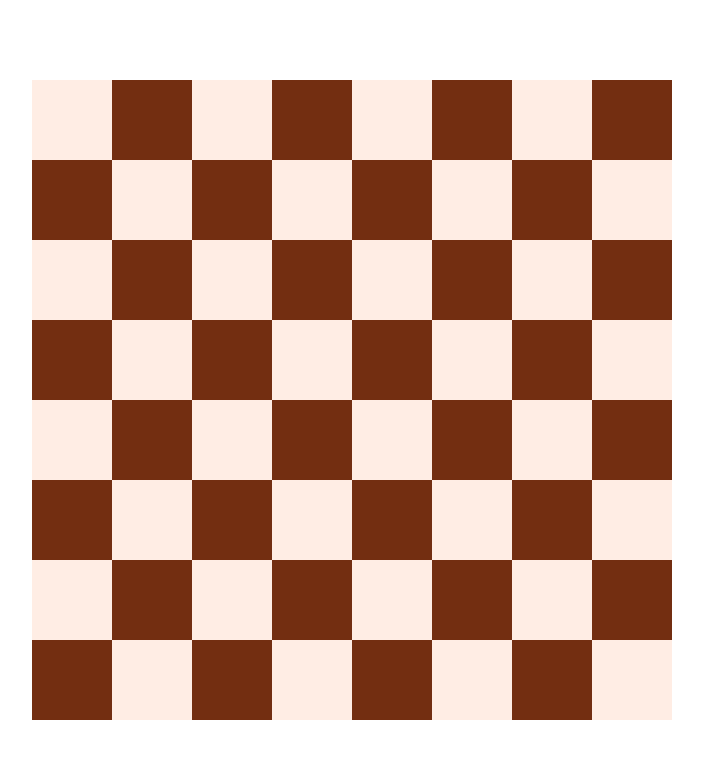
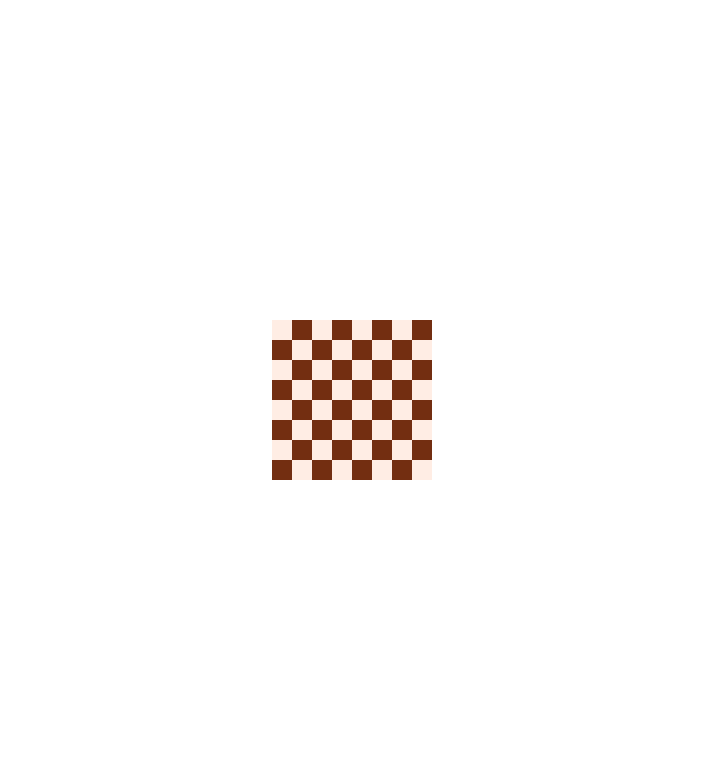
Before and after one commit to NazCodeland/Chessboard, a SvelteKit app: page / in a window 1280 px wide. Shown: the top 758 px of the page, without its empty margins (288-991 px from the left). Built offline with nearby package versions, Linux system fonts and the light colour scheme.

Commit message:
style: restructured the board and square component to be re-sizable

```diff
--- /dev/null
+++ b/src/lib/components/Board.svelte
@@ -0,0 +1,155 @@
+<script lang="ts">
+	import Square from '$lib/elements/Square.svelte';
+	import QueenLight from '$lib/SVGs/QueenLight.svelte';
+	import QueenDark from '$lib/SVGs/QueenDark.svelte';
+	import File from '$lib/elements/File.svelte';
+	import Rank from '$lib/elements/Rank.svelte';
+	export let size: unknown;
+</script>
+
+<div class="gridLayout place-items-center relative">
+	<!-- <div class="flex rank-left">
+		<Rank rank={1} />
+		<Rank rank={2} />
+		<Rank rank={3} />
+		<Rank rank={4} />
+		<Rank rank={5} />
+		<Rank rank={6} />
+		<Rank rank={7} />
+		<Rank rank={8} />
+	</div> -->
+
+	<div class="board" style="inline-size:{size}; block-size:{size}">
+		<!-- <div class="flex file-top">
+			<File text="a" />
+			<File text="b" />
+			<File text="c" />
+			<File text="d" />
+			<File text="e" />
+			<File text="f" />
+			<File text="g" />
+			<File text="h" />
+		</div> -->
+
+		<Square color={'bg-squareLight'} />
+		<Square color={'bg-squareDark'} />
+		<Square color={'bg-squareLight'} />
+		<Square color={'bg-squareDark'} />
+		<Square color={'bg-squareLight'} />
+		<Square color={'bg-squareDark'} />
+		<Square color={'bg-squareLight'} />
+		<Square color={'bg-squareDark'} />
+
+		<Square color={'bg-squareDark'} />
+		<Square color={'bg-squareLight'} />
+		<Square color={'bg-squareDark'} />
+		<Square color={'bg-squareLight'} />
+		<Square color={'bg-squareDark'} />
+		<Square color={'bg-squareLight'} />
+		<Square color={'bg-squareDark'} />
+		<Square color={'bg-squareLight'} />
+
+		<Square color={'bg-squareLight'} />
+		<Square color={'bg-squareDark'} />
+		<Square color={'bg-squareLight'} />
+		<Square color={'bg-squareDark'} />
+		<Square color={'bg-squareLight'} />
+		<Square color={'bg-squareDark'} />
+		<Square color={'bg-squareLight'} />
+		<Square color={'bg-squareDark'} />
+
+		<Square color={'bg-squareDark'} />
+		<Square color={'bg-squareLight'} />
+		<Square color={'bg-squareDark'} />
+		<Square color={'bg-squareLight'} />
+		<Square color={'bg-squareDark'} />
+		<Square color={'bg-squareLight'} />
+		<Square color={'bg-squareDark'} />
+		<Square color={'bg-squareLight'} />
+
+		<Square color={'bg-squareLight'} />
+		<Square color={'bg-squareDark'} />
+		<Square color={'bg-squareLight'} />
+		<Square color={'bg-squareDark'} />
+		<Square color={'bg-squareLight'} />
+		<Square color={'bg-squareDark'} />
+		<Square color={'bg-squareLight'} />
+		<Square color={'bg-squareDark'} />
+
+		<Square color={'bg-squareDark'} />
+		<Square color={'bg-squareLight'} />
+		<Square color={'bg-squareDark'} />
+		<Square color={'bg-squareLight'} />
+		<Square color={'bg-squareDark'} />
+		<Square color={'bg-squareLight'} />
+		<Square color={'bg-squareDark'} />
+		<Square color={'bg-squareLight'} />
+
+		<Square color={'bg-squareLight'} />
+		<Square color={'bg-squareDark'} />
+		<Square color={'bg-squareLight'} />
+		<Square color={'bg-squareDark'} />
+		<Square color={'bg-squareLight'} />
+		<Square color={'bg-squareDark'} />
+		<Square color={'bg-squareLight'} />
+		<Square color={'bg-squareDark'} />
+
+		<Square color={'bg-squareDark'} />
+		<Square color={'bg-squareLight'} />
+		<Square color={'bg-squareDark'} />
+		<Square color={'bg-squareLight'} />
+		<Square color={'bg-squareDark'} />
+		<Square color={'bg-squareLight'} />
+		<Square color={'bg-squareDark'} />
+		<Square color={'bg-squareLight'} />
+
+		<!-- <div class="flex file-bottom">
+			<File text="a" />
+			<File text="b" />
+			<File text="c" />
+			<File text="d" />
+			<File text="e" />
+			<File text="f" />
+			<File text="g" />
+			<File text="h" />
+		</div> -->
+	</div>
+
+	<!-- <div class="flex rank-right">
+		<Rank rank={1} />
+		<Rank rank={2} />
+		<Rank rank={3} />
+		<Rank rank={4} />
+		<Rank rank={5} />
+		<Rank rank={6} />
+		<Rank rank={7} />
+		<Rank rank={8} />
+	</div> -->
+</div>
+
+<style>
+	.gridLayout {
+		display: grid;
+		grid-template-areas:
+			'.. .. .. ee'
+			'rl c  c  rr'
+			'.. .. .. ..';
+	}
+
+	.board {
+		/* grid-area: c;board */
+		display: grid;
+		grid-template-columns: repeat(8, 1fr);
+		grid-template-rows: repeat(8, 1fr);
+	}
+
+	.rank-left {
+		display: grid;
+		grid-area: rl;
+	}
+
+	.rank-right {
+		display: grid;
+		grid-area: rr;
+	}
+</style>
--- a/src/lib/elements/File.svelte
+++ b/src/lib/elements/File.svelte
@@ -5,4 +5,14 @@
 <span>{text}</span>
 
 <style>
+	span {
+		background-color: #38180b;
+		color: white;
+		display: flex;
+		justify-content: center;
+		text-align: center;
+	}
+	span {
+		inline-size: 80px;
+	}
 </style>
--- a/src/lib/elements/Rank.svelte
+++ b/src/lib/elements/Rank.svelte
@@ -5,4 +5,15 @@
 <span>{rank}</span>
 
 <style>
+	span {
+		background-color: #38180b;
+		color: white;
+		display: flex;
+		justify-content: center;
+		align-items: center;
+	}
+	span {
+		inline-size: 20px;
+		block-size: 80px;
+	}
 </style>
--- a/src/lib/elements/Square.svelte
+++ b/src/lib/elements/Square.svelte
@@ -2,7 +2,7 @@
 	export let color: string;
 </script>
 
-<div class="w-[80px] h-[80px] {color}"><slot /></div>
+<div class="w-full h-full {color}"><slot /></div>
 
 <style>
 </style>
--- a/src/routes/+page.svelte
+++ b/src/routes/+page.svelte
@@ -1,111 +1,8 @@
-<script>
-	import Square from '../lib/elements/Square.svelte';
-	import QueenLight from '../lib/SVGs/QueenLight.svelte';
-	import QueenDark from '../lib/SVGs/QueenDark.svelte';
-	import Row from '../lib/components/Row.svelte';
-	import File from '../lib/elements/File.svelte';
-	import Rank from '../lib/elements/Rank.svelte';
+<script lang="ts">
+	import Board from '$lib/components/Board.svelte';
 </script>
 
-<div class="grid place-items-center">
-	<div class="flex">
-		<Square color={'bg-squareLight'} />
-		<Square color={'bg-squareDark'} />
-		<Square color={'bg-squareLight'} />
-		<Square color={'bg-squareDark'} />
-		<Square color={'bg-squareLight'} />
-		<Square color={'bg-squareDark'} />
-		<Square color={'bg-squareLight'} />
-		<Square color={'bg-squareDark'} />
-	</div>
-	<div class="flex">
-		<Square color={'bg-squareDark'} />
-		<Square color={'bg-squareLight'} />
-		<Square color={'bg-squareDark'} />
-		<Square color={'bg-squareLight'} />
-		<Square color={'bg-squareDark'} />
-		<Square color={'bg-squareLight'} />
-		<Square color={'bg-squareDark'} />
-		<Square color={'bg-squareLight'} />
-	</div>
-	<div class="flex">
-		<Square color={'bg-squareLight'} />
-		<Square color={'bg-squareDark'} />
-		<Square color={'bg-squareLight'} />
-		<Square color={'bg-squareDark'} />
-		<Square color={'bg-squareLight'} />
-		<Square color={'bg-squareDark'} />
-		<Square color={'bg-squareLight'} />
-		<Square color={'bg-squareDark'} />
-	</div>
-	<div class="flex">
-		<Square color={'bg-squareDark'} />
-		<Square color={'bg-squareLight'} />
-		<Square color={'bg-squareDark'} />
-		<Square color={'bg-squareLight'} />
-		<Square color={'bg-squareDark'} />
-		<Square color={'bg-squareLight'} />
-		<Square color={'bg-squareDark'} />
-		<Square color={'bg-squareLight'} />
-	</div>
-	<div class="flex">
-		<Square color={'bg-squareLight'} />
-		<Square color={'bg-squareDark'} />
-		<Square color={'bg-squareLight'} />
-		<Square color={'bg-squareDark'} />
-		<Square color={'bg-squareLight'} />
-		<Square color={'bg-squareDark'} />
-		<Square color={'bg-squareLight'} />
-		<Square color={'bg-squareDark'} />
-	</div>
-	<div class="flex">
-		<Square color={'bg-squareDark'} />
-		<Square color={'bg-squareLight'} />
-		<Square color={'bg-squareDark'} />
-		<Square color={'bg-squareLight'} />
-		<Square color={'bg-squareDark'} />
-		<Square color={'bg-squareLight'} />
-		<Square color={'bg-squareDark'} />
-		<Square color={'bg-squareLight'} />
-	</div>
-	<div class="flex">
-		<Square color={'bg-squareLight'} />
-		<Square color={'bg-squareDark'} />
-		<Square color={'bg-squareLight'} />
-		<Square color={'bg-squareDark'} />
-		<Square color={'bg-squareLight'} />
-		<Square color={'bg-squareDark'} />
-		<Square color={'bg-squareLight'} />
-		<Square color={'bg-squareDark'} />
-	</div>
-	<div class="flex">
-		<Square color={'bg-squareDark'} />
-		<Square color={'bg-squareLight'} />
-		<Square color={'bg-squareDark'} />
-		<Square color={'bg-squareLight'} />
-		<Square color={'bg-squareDark'} />
-		<Square color={'bg-squareLight'} />
-		<Square color={'bg-squareDark'} />
-		<Square color={'bg-squareLight'} />
-	</div>
-</div>
+<Board size="10rem" />
 
 <style>
-	.gridLayout {
-		display: grid;
-		gap: 1rem;
-		/* grid-template-columns: repeat(8, 130px); */
-		/* grid-template-rows: repeat(8, 130px); */
-		/* grid-template-areas:
-			'. a b c d e f g h .'
-			'a1 b1 c1 d1 f1 g1 h1'
-			'2 . . . . . . . . 2'
-			'3 . . . . . . . . 3'
-			'4 . . . . . . . . 4'
-			'5 . . . . . . . . 5'
-			'6 . . . . . . . . 6'
-			'7 . . . . . . . . 7'
-			'8 . . . . . . . . 8'
-			'. k b c d e f g h .'; */
-	}
 </style>
```
